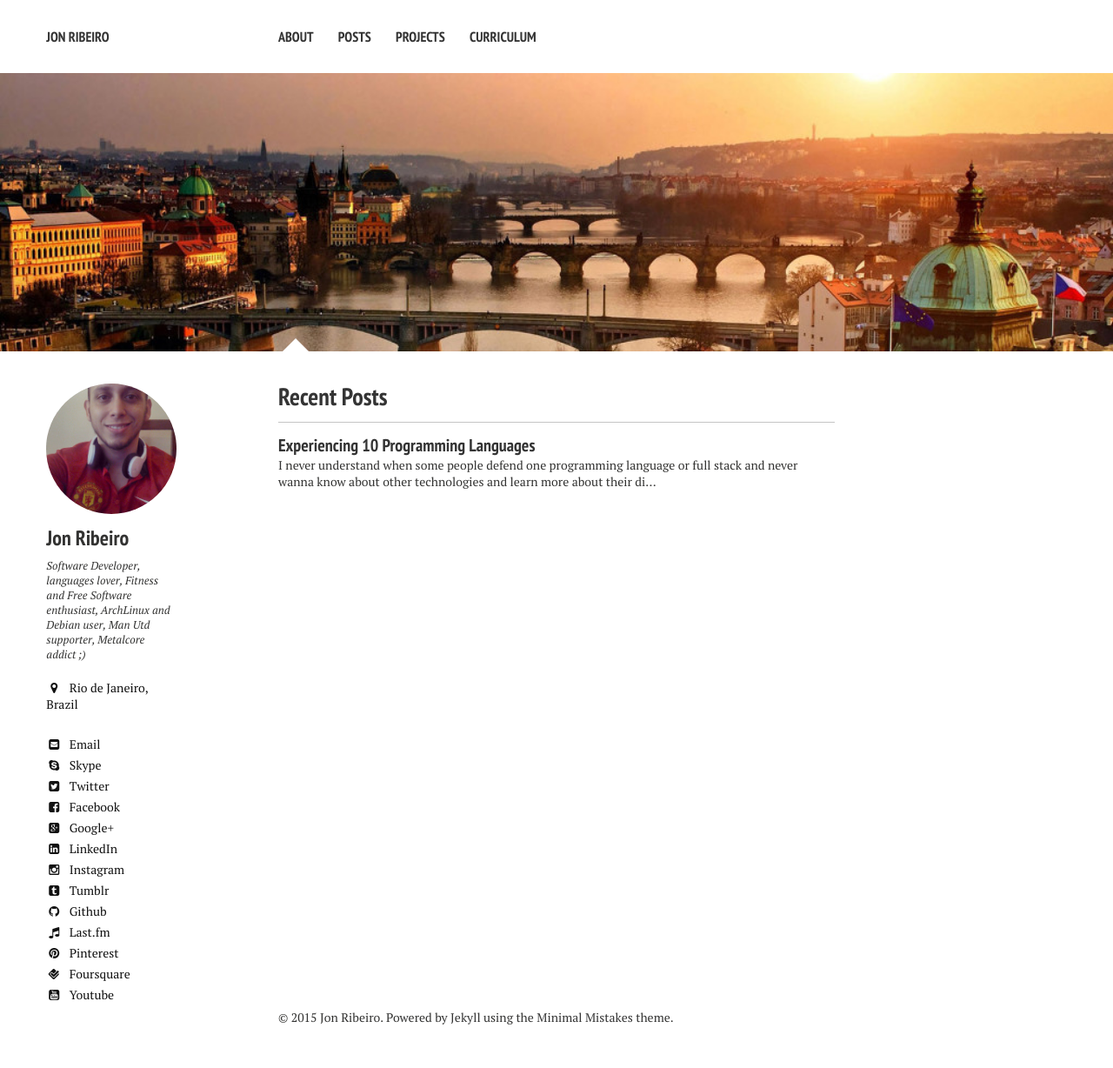
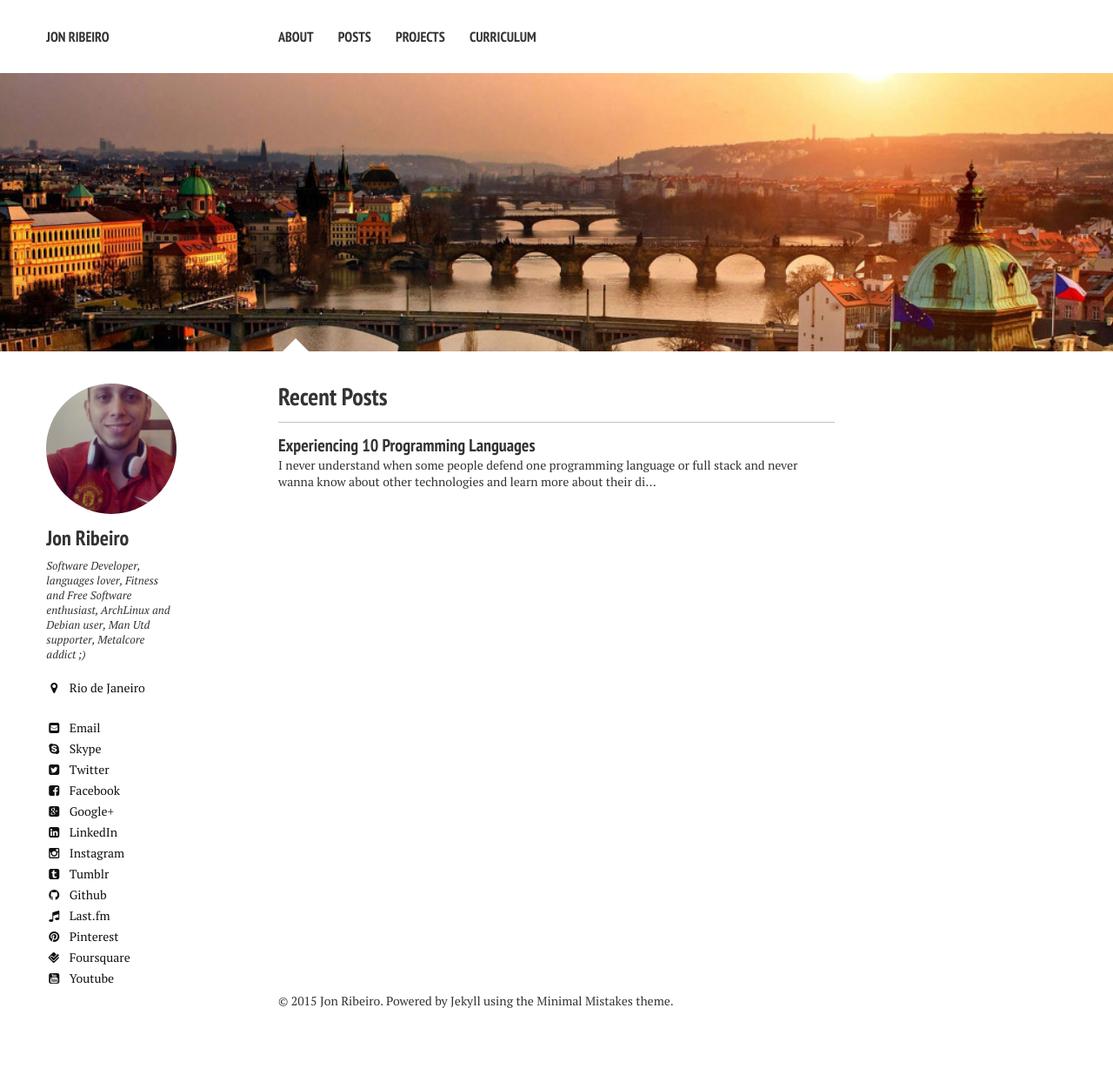
Before and after one commit to jonathas/jonathas.github.io, a Jekyll site: the page built from index.md, in a window 1280 px wide. Shown: the whole page at 87% size. Built offline with Jekyll 4.4.1, drawn with Linux system fonts in a browser that asks for light colours; nearby versions of some CDN libraries.

Commit message:
Changed the location to be only the name of the city

```diff
--- a/_config.yml
+++ b/_config.yml
@@ -29,7 +29,7 @@ owner:
   name: Jon Ribeiro
   avatar: jon.jpg
   bio: "Software Developer, languages lover, Fitness and Free Software enthusiast, ArchLinux and Debian user, Man Utd supporter, Metalcore addict ;)"
-  location: "Rio de Janeiro, Brazil"
+  location: "Rio de Janeiro"
   email: contact@jonathas.com
   disqus-shortname: jonribeiro
   twitter: jonathasrr
```
